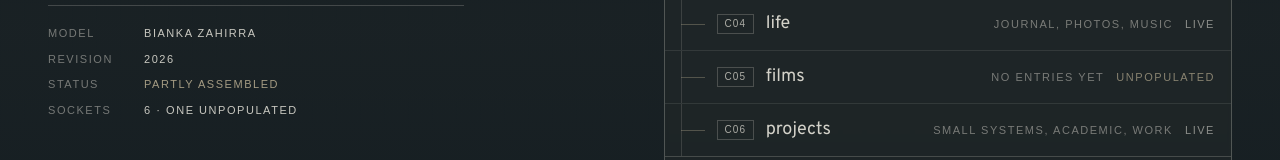
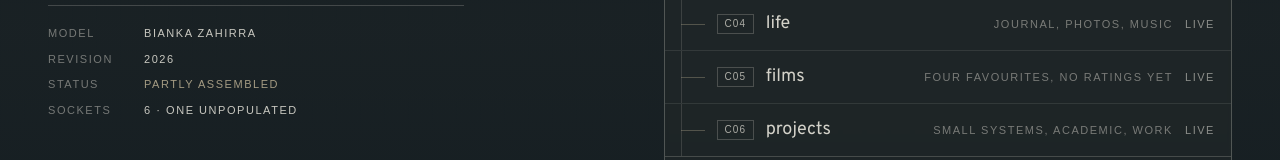
Before and after one commit to biankazahirra/personal-page, a Next.js app: page / in a window 1280 px wide. Shown: the part 310-470 px from the top of the page. Built offline with nearby package versions, Linux system fonts and the light colour scheme; no server answers; a web font is replaced by a local one.

Commit message:
fix: mark the film socket live and drop the empty spec
C05 now has four entries, so the board no longer calls it unpopulated or claim it has no entries.

```diff
--- a/content/components.ts
+++ b/content/components.ts
@@ -55,8 +55,8 @@ export const components: ComponentEntry[] = [
     code: "C05",
     label: "films",
     blurb: "the watcher",
-    spec: "no entries yet",
-    status: "unpopulated",
+    spec: "four favourites, no ratings yet",
+    status: "live",
   },
   {
     href: "/projects",
```
